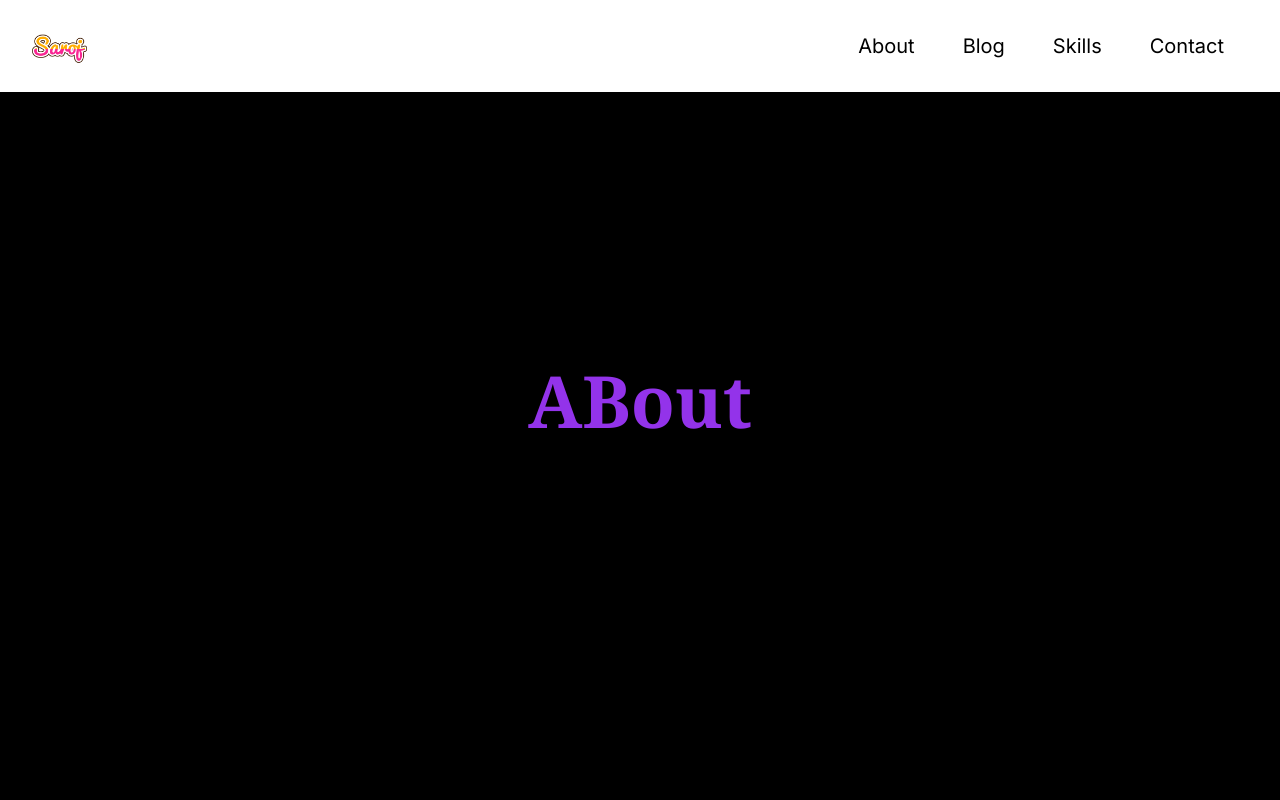
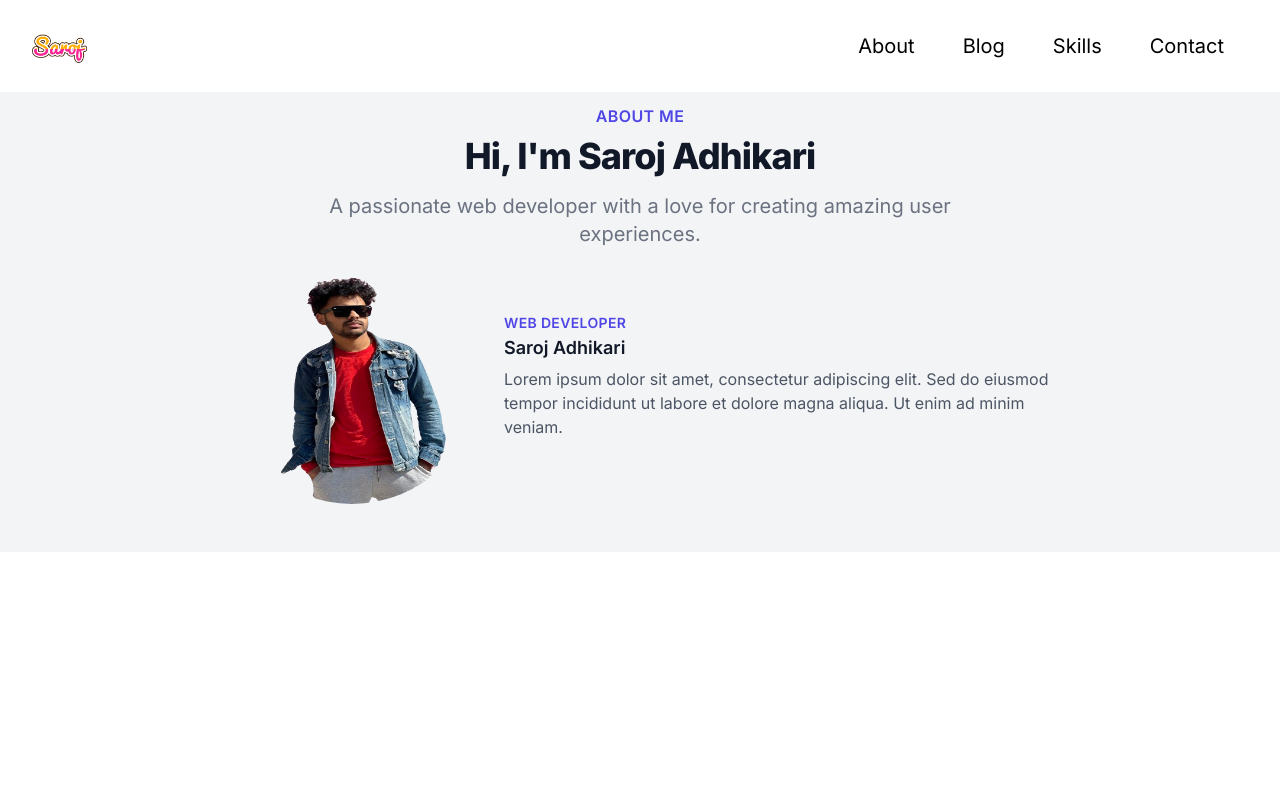
Before and after one commit to Sawrozzz/React-portfolio, a Next.js app: page / in a window 1280 px wide. Shown: the top 800 px of the page. Built offline with nearby package versions, Linux system fonts and the light colour scheme.

Commit message:
added about section

```diff
--- /dev/null
+++ b/app/components/About/page.js
@@ -0,0 +1,41 @@
+import React from "react";
+
+const About = () => {
+  return (
+    <>
+  <section id="#about">
+
+    <div className="bg-gray-100 py-12 mt-14">
+      <div className="max-w-4xl mx-auto px-4 sm:px-6 lg:px-8">
+        <div className="lg:text-center">
+          <h2 className="text-base text-indigo-600 font-semibold tracking-wide uppercase">
+            About Me
+          </h2>
+          <p className="mt-2 text-3xl leading-8 font-extrabold tracking-tight text-gray-900 sm:text-4xl">
+            Hi, I'm Saroj Adhikari
+          </p>
+          <p className="mt-4 max-w-2xl text-xl text-gray-500 lg:mx-auto">
+            A passionate web developer with a love for creating amazing user
+            experiences.
+          </p>
+        </div>
+        <div className="md:flex md:items-center md:justify-center">
+        <div className="md:flex-shrink-0 relative">
+          <img className="mx-auto h-64 w-64 rounded-full transition-transform duration-500 transform hover:scale-110" src="image.png" alt="John Doe" />
+          <div className="absolute inset-0 bg-indigo-600 opacity-0 hover:opacity-50 rounded-full transition-opacity duration-500"></div>
+        </div>
+        <div className="mt-4 md:mt-0 md:ml-6">
+          <div className="uppercase tracking-wide text-sm text-indigo-600 font-semibold">Web Developer</div>
+          <p className="block mt-1 text-lg leading-tight font-semibold text-gray-900">Saroj Adhikari</p>
+          <p className="mt-2 text-gray-600">Lorem ipsum dolor sit amet, consectetur adipiscing elit. Sed do eiusmod tempor incididunt ut labore et dolore magna aliqua. Ut enim ad minim veniam.</p>
+        </div>
+      </div>
+
+      </div>
+    </div>
+    </section>
+    </>
+  );
+};
+
+export default About;
--- a/app/components/Header/page.js
+++ b/app/components/Header/page.js
@@ -1,18 +1,14 @@
 "use client";
 import React from "react";
+import About from "../About/page";
 import NavBar from "../NavBar/page";
 const Header = () => {
   return (
     <>
       <NavBar />
-      <section
-        id="about"
-        className="text-white h-screen bg-black text-center flex"
-      >
-        <h1 className="m-auto font-serif text-7xl text-purple-600 font-bold">
-          ABout
-        </h1>
-      </section>
+    <About
+
+    />
       <section id="blog" className="text-white h-screen  text-center flex">
         <h1 className="m-auto font-serif text-7xl text-purple-600 font-bold">
           Blog
--- a/app/components/NavBar/page.js
+++ b/app/components/NavBar/page.js
@@ -3,7 +3,7 @@ import React from "react";
 import Image from "next/image";
 import Link from "next/link";
 import { useState } from "react";
-
+import About from "../About/page";
 const NavBar = () => {
   const [navbar, setNavBar] = useState(false);
   return (
--- a/app/page.js
+++ b/app/page.js
@@ -1,9 +1,10 @@
-
+import About from "./components/About/page";
 import Header from "./components/Header/page";
 export default function Home() {
   return (
    <>
-   <Header/>
+   <Header />
+   <About />
    </>
   );
 }
```
Also changed, not shown: public/image.png (added).
